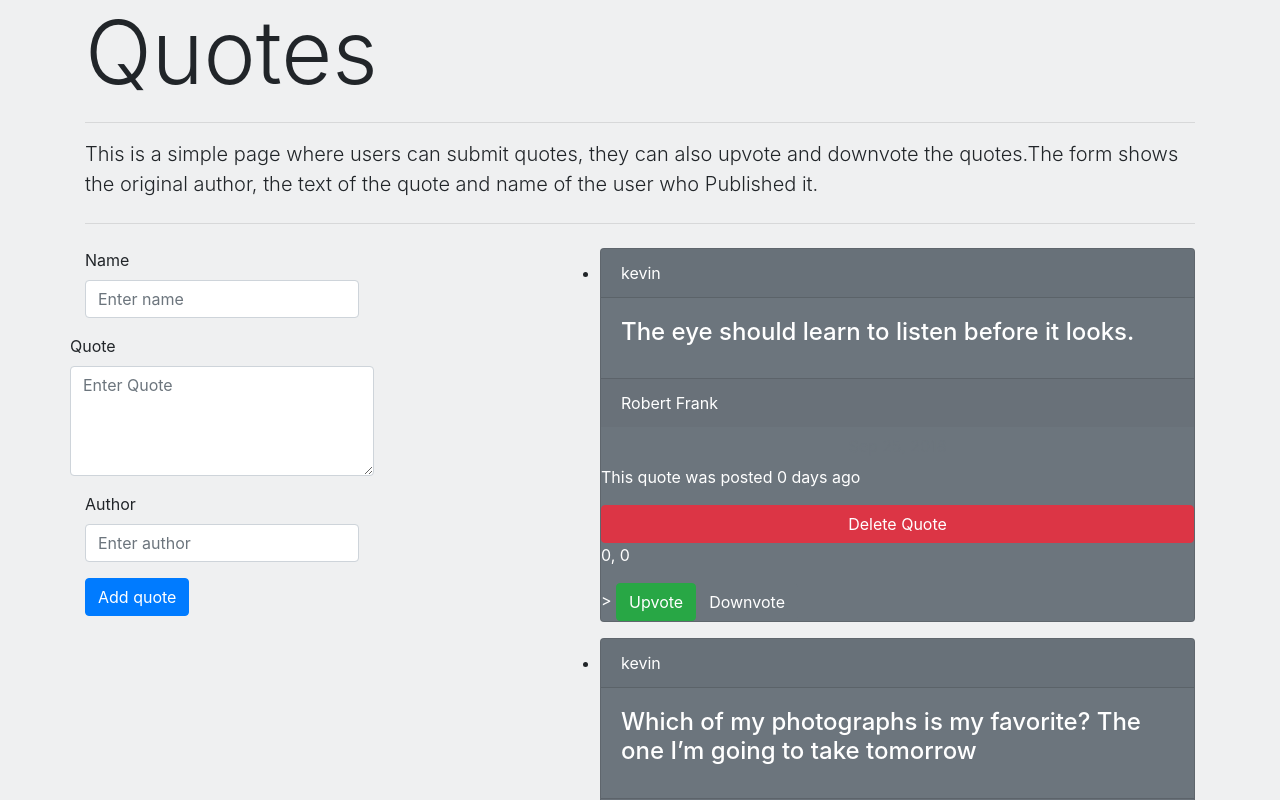
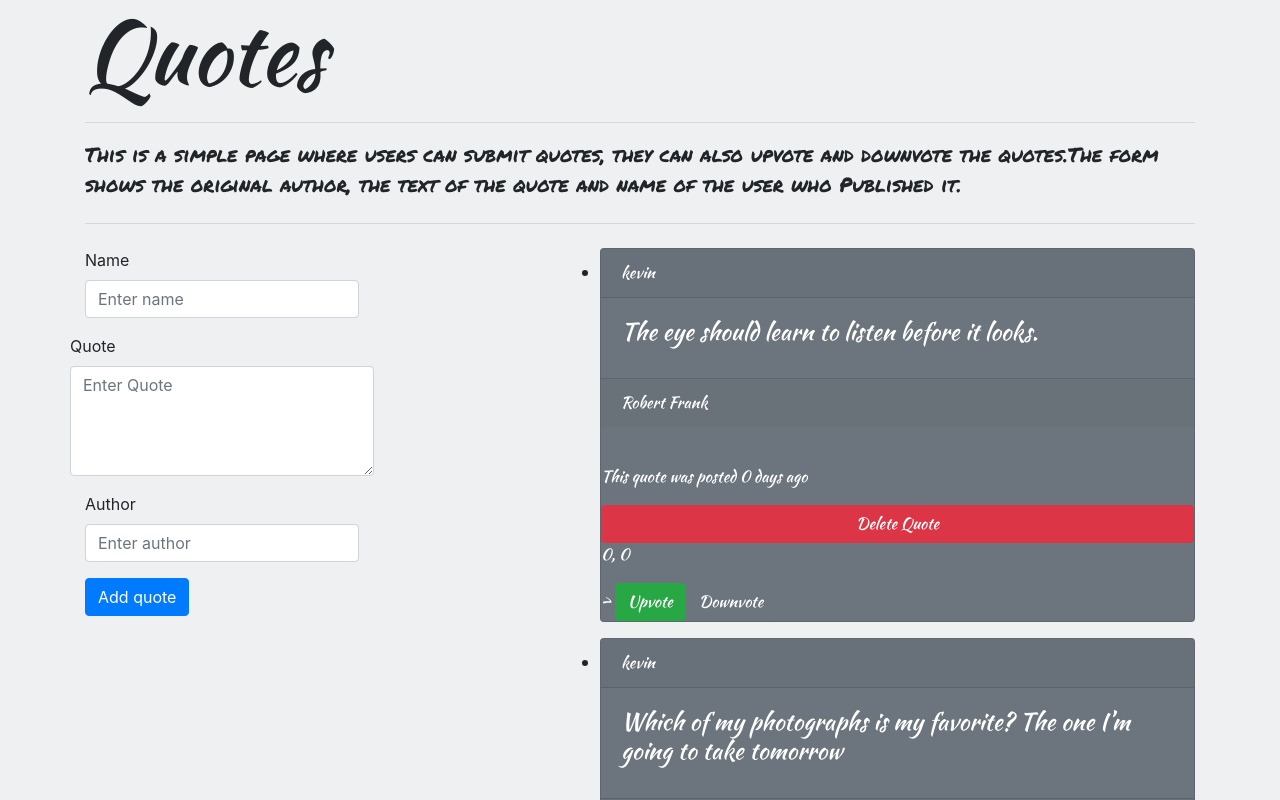
Before and after one commit to kevinwairi/Quotes, an Angular app: page / in a window 1280 px wide. Shown: the top 800 px of the page. Built offline with nearby package versions, Linux system fonts and the light colour scheme.

Commit message:
import custom fonts from google

```diff
--- a/src/app/quote/quote.component.css
+++ b/src/app/quote/quote.component.css
@@ -1,3 +1,12 @@
 .jumbotron quotes {
     width: 90%;
 }
+.my-title{
+	font-family: 'Kaushan Script', cursive;
+}
+.my-p{
+	font-family: 'Permanent Marker', cursive;
+}
+.my-quote{
+	font-family: 'Kaushan Script', cursive;
+}
```
